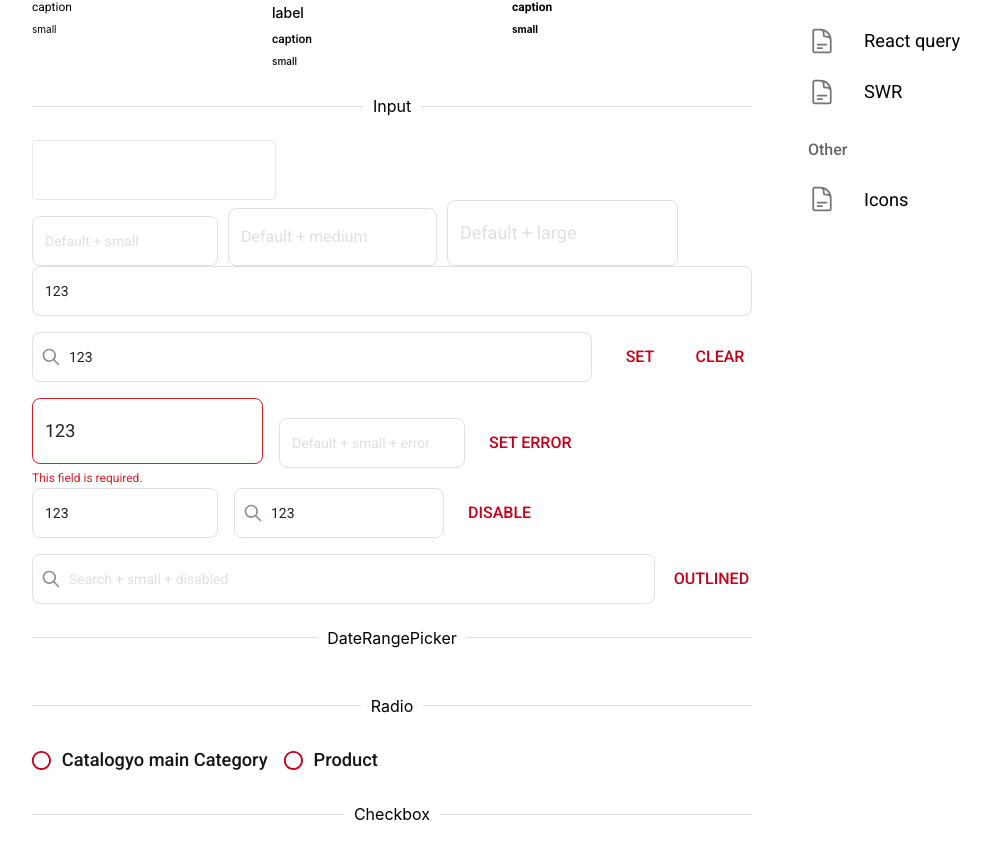
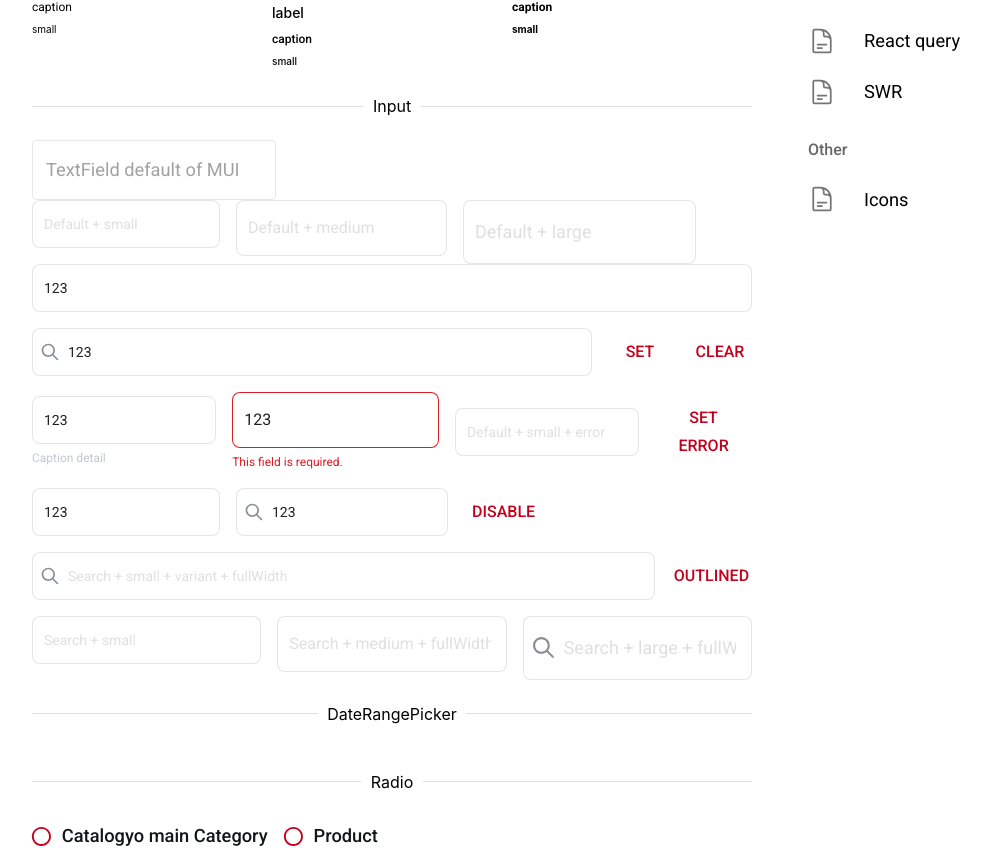
Before and after one commit to thaianhnv99/c-reactjs_comp, a React (Create React App) app: page /example in a window 1280 px wide. Shown: the part 678-1536 px from the top of the page, without its empty margins (68-1059 px from the left). Built offline with nearby package versions, Linux system fonts and the light colour scheme.

Commit message:
add input common

```diff
--- a/src/components/base/TextFieldUI/TextFieldBase.tsx
+++ b/src/components/base/TextFieldUI/TextFieldBase.tsx
@@ -21,17 +21,20 @@
   variant?: TextFieldVariant;
   type?: TextFieldType;
   error?: string | null | boolean;
+  suffix?: string;
 };
+
 function TextFieldBase(
   {
     sx,
-    size,
     error,
-    variant = 'outlined',
     value,
     disabled,
     readOnly,
     type,
+    suffix,
+    size = 'medium',
+    variant = 'outlined',
     onChange,
     ...props
   }: TextFieldBaseProps,
@@ -118,12 +121,6 @@
           // width: 'auto',
           padding: 0,
           minWidth: '120px',
-          height: size === 'small' ? '48px' : size === 'medium' ? '56px' : '64px',
-          typography: (size === 'small'
-            ? 'label'
-            : size === 'medium'
-              ? 'body'
-              : 'copy') as TypeTypography,
           // transition: theme.transitions.create([
           //   'border-color',
           //   'background-color',
@@ -132,11 +129,13 @@
           '&::placeholder': {
             color: '#0000004d',
           },
+          height: size === 'small' ? '48px' : size === 'medium' ? '56px' : '64px',
+          typography:
+            size === 'small' ? 'label' : size === 'medium' ? 'body' : ('copy' as TypeTypography),
         },
         ...(variant === 'contained'
           ? {
               backgroundColor: '#f7f7f7',
-              border: `1px solid transparent`,
               '&:hover': {
                 borderColor: 'none',
                 backgroundColor: '#ededed',
@@ -146,12 +145,12 @@
               },
             }
           : {
-              border: `1px solid ` + (error ? colors.error : colors.gray20),
+              boxShadow: 'inset 0 0 0 1px ' + (error ? colors.error : 'rgba(0,0,0,0.1)'),
               '&:hover': {
-                borderColor: error ? colors.error : colors.gray30,
+                boxShadow: 'inset 0 0 0 1px rgba(0,0,0,0.4)',
               },
               '&:focus-within': {
-                borderColor: error ? colors.error : colors.gray50,
+                boxShadow: 'inset 0 0 0 1px ' + (error ? colors.error : 'rgba(0,0,0,0.4)'),
               },
             }),
         ...sx,
@@ -177,13 +176,14 @@
         )
       }
       endAdornment={
-        isShowClearBtn ? (
         <InputAdornment
           position="end"
           sx={{
-              marginRight: '12px',
+            marginRight: '8px',
+            height: 'auto',
           }}
         >
+          {isShowClearBtn ? (
             <Box
               onMouseDown={handleClear}
               sx={{
@@ -204,14 +204,28 @@
                 color: colors.gray10,
                 fontSize: '10px',
                 cursor: 'pointer',
+                margin: '0 4px',
               }}
             >
               x
             </Box>
+          ) : null}
+          {suffix ? (
+            <Box
+              sx={{
+                margin: '0 4px',
+                userSelect: 'none',
+                typography: (size === 'small'
+                  ? 'caption'
+                  : size === 'medium'
+                    ? 'label'
+                    : 'body') as TypeTypography,
+              }}
+            >
+              {suffix}
+            </Box>
+          ) : null}
         </InputAdornment>
-        ) : (
-          <Box component="span" padding="0 6px"></Box>
-        )
       }
       {...props}
     />
--- a/src/components/base/TextFieldUI/index.tsx
+++ b/src/components/base/TextFieldUI/index.tsx
@@ -1,4 +1,4 @@
-import React, { type ReactElement, type ForwardedRef } from 'react';
+import React, { type ReactElement, type ForwardedRef, useMemo } from 'react';
 import TextFieldBase, { type TextFieldBaseProps } from './TextFieldBase';
 import FormHelperText from '@mui/material/FormHelperText';
 import { type SxProps, useTheme } from '@mui/material/styles';
@@ -17,17 +17,27 @@
 ): ReactElement {
   const theme = useTheme();
   const colors = theme.color;
+
+  const messages = useMemo(() => {
+    if (!error) {
+      return helperText;
+    }
+    if (typeof error === 'boolean') {
+      return 'This field is required.';
+    }
+    return error;
+  }, [error, helperText]);
   return (
     <Box width={fullWidth ? '100%' : 'unset'} sx={sxContainer} {...containerProps}>
       <TextFieldBase ref={outerRef} error={error} fullWidth={fullWidth} sx={sx} {...props} />
-      {error && (
+      {(error || helperText) && (
         <FormHelperText
           sx={{
-            color: colors.error,
+            color: error ? colors.error : helperText ? colors.gray30 : 'inherit',
             mt: '4px',
           }}
         >
-          {typeof error === 'boolean' ? 'This field is required.' : error ?? helperText}
+          {messages}
         </FormHelperText>
       )}
     </Box>
--- a/src/components/inputs/Inputs.tsx
+++ b/src/components/inputs/Inputs.tsx
@@ -10,24 +10,22 @@
   const [value, setValue] = useState('123');
   const [isDisabled, setIsDisabled] = useState(false);
   const [hasError, setHasError] = useState(false);
+  const [suffix, setSuffix] = useState('');
 
   const [variant, setVariant] = useState<TextFieldVariant>('outlined');
 
   const innerRef = useRef<HTMLInputElement>(null);
   return (
     <Box>
-      <TextField />
-      <Box
-        sx={{
-          display: 'flex',
-          alignItems: 'flex-end',
-          gap: '10px',
-        }}
-      >
+      <TextField placeholder="TextField default of MUI" />
+      {/* Option size */}
+      <Stack direction="row" spacing={2}>
         <TextFieldUI ref={innerRef} placeholder="Default + small" size="small" />
         <TextFieldUI placeholder="Default + medium" size="medium" />
         <TextFieldUI placeholder="Default + large" size="large" />
-      </Box>
+      </Stack>
+
+      {/* Default + small + onChange */}
       <TextFieldUI
         placeholder="Default + small"
         size="small"
@@ -35,6 +33,8 @@
         value={value}
         onChange={(e) => setValue(e.target.value)}
       />
+
+      {/* Default + small + fullWidth */}
       <Stack direction="row" spacing={2} mt={2}>
         <TextFieldUI
           placeholder="Default + small + fullWidth"
@@ -52,17 +52,28 @@
         <Button onClick={() => setValue((prev) => prev + Math.random().toString())}>Set</Button>
         <Button onClick={() => setValue('')}>Clear</Button>
       </Stack>
+
+      {/* Default + error */}
       <Stack direction="row" spacing={2} alignItems="center" mt={2}>
         <TextFieldUI
-          placeholder="Default + error"
+          placeholder="Small + helperText"
+          size="small"
+          helperText="Caption detail"
+          value={value}
+          onChange={(e) => setValue(e.target.value)}
+        />
+        <TextFieldUI
+          placeholder="Medium + error"
+          value={value}
           error
-          value={value}
           onChange={(e) => setValue(e.target.value)}
         />
         <TextFieldUI placeholder="Default + small + error" size="small" error={hasError} />
         <Button onClick={() => setHasError((prev) => !prev)}>Set error</Button>
       </Stack>
-      <Stack direction="row" spacing={2}>
+
+      {/* Default + small + disabled */}
+      <Stack direction="row" spacing={2} mt={2}>
         <TextFieldUI
           placeholder="Default + small + disabled"
           size="small"
@@ -82,12 +93,13 @@
           {isDisabled ? 'Enable' : 'Disable'}
         </Button>
       </Stack>
+
+      {/* Search + small + variant + fullWidth */}
       <Stack direction="row" spacing={2} mt={2}>
         <TextFieldUI
-          placeholder="Search + small + disabled"
+          placeholder="Search + small + variant + fullWidth"
           size="small"
           type="search"
-          disabled={isDisabled}
           variant={variant}
           fullWidth
         />
@@ -98,6 +110,31 @@
           {variant}
         </Button>
       </Stack>
+
+      {/* Search + small + suffix */}
+      <Stack direction="row" spacing={2} mt={2}>
+        <TextFieldUI
+          placeholder="Search + small"
+          size="small"
+          suffix={suffix}
+          value={suffix}
+          fullWidth
+          onChange={(e) => setSuffix(e.target.value)}
+        />
+        <TextFieldUI
+          placeholder="Search + medium + fullWidth"
+          size="medium"
+          suffix={suffix}
+          fullWidth
+        />
+        <TextFieldUI
+          placeholder="Search + large + fullWidth"
+          size="large"
+          type="search"
+          suffix={suffix}
+          fullWidth
+        />
+      </Stack>
     </Box>
   );
 };
```
Lines whose indentation alone changed are shown as unchanged.
